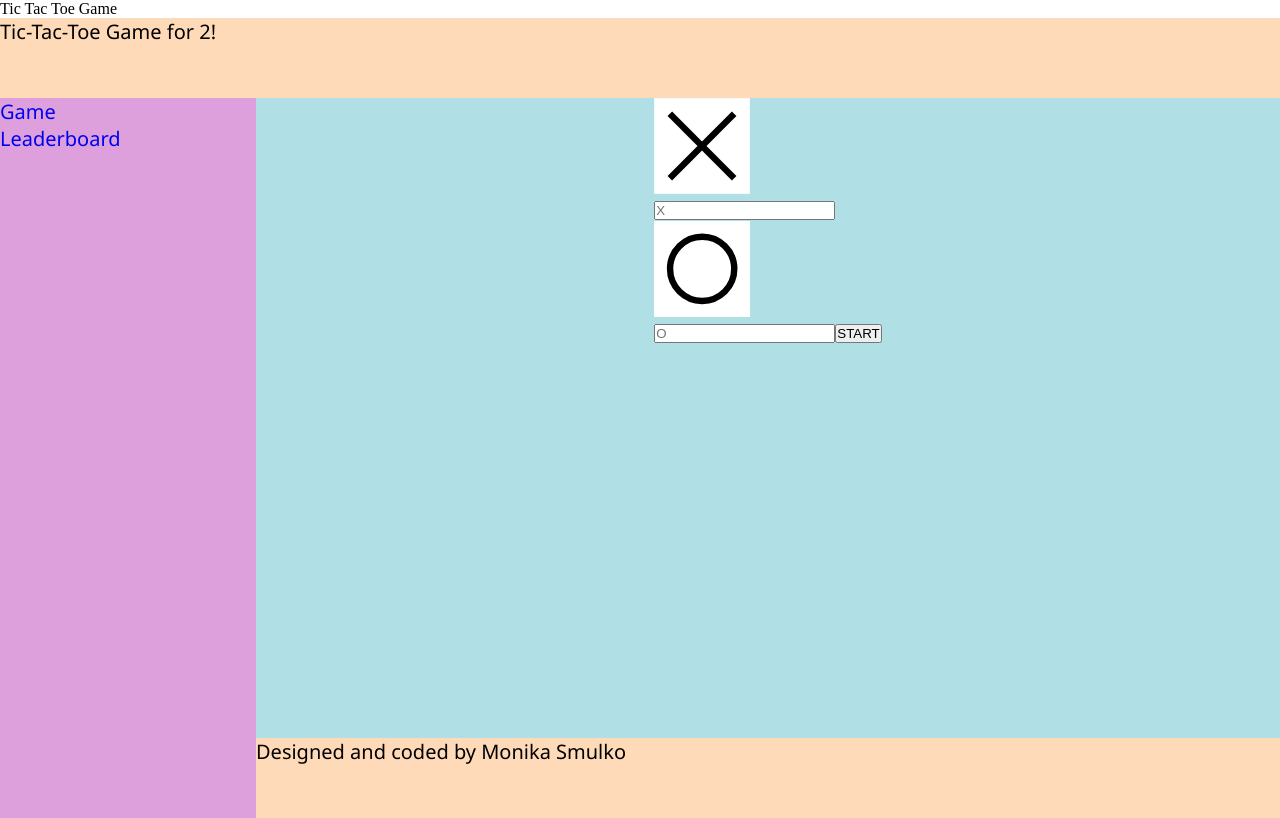
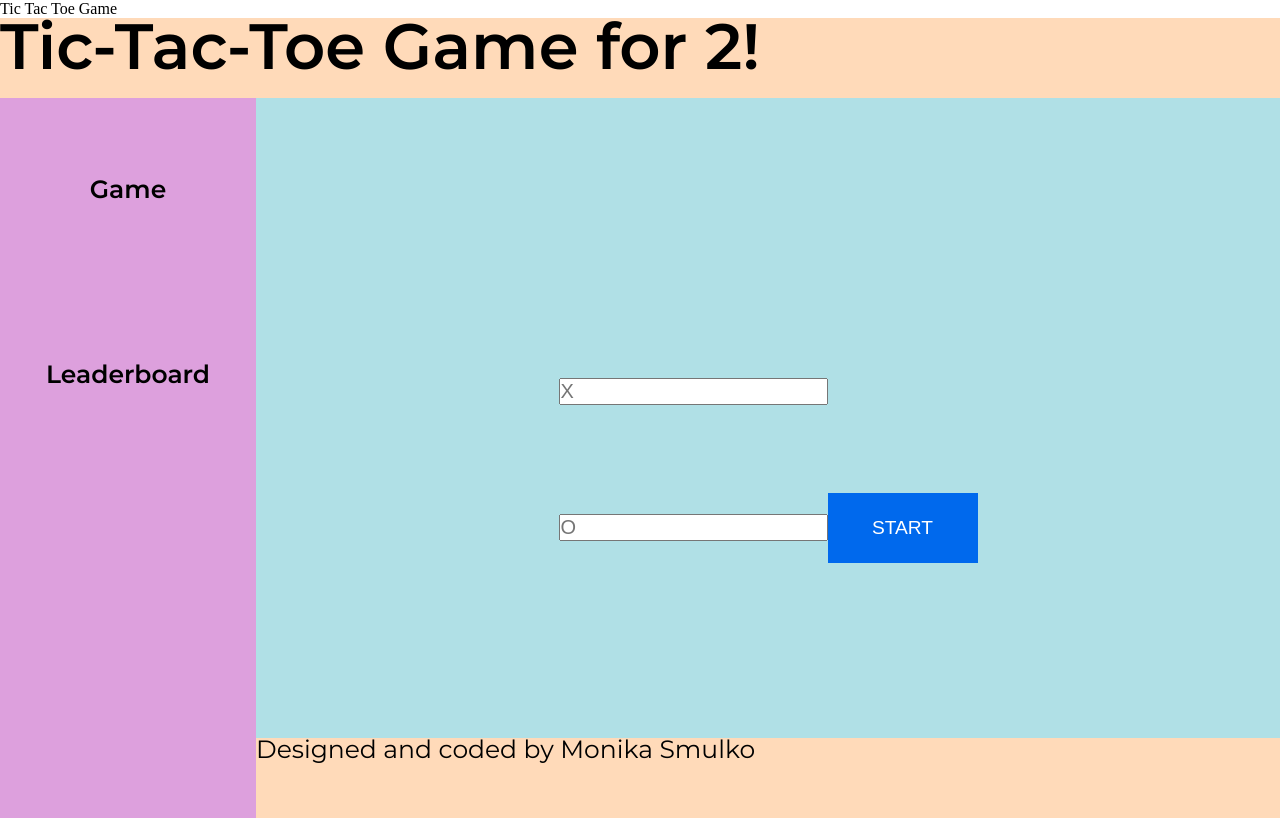
Before and after one commit to mosmulko/Tic-tac-toe, a React (Create React App) app: page /game in a window 1280 px wide. Built offline with nearby package versions, Linux system fonts and the light colour scheme.

Commit message:
Add styling

```diff
--- a/src/App.css
+++ b/src/App.css
@@ -1,18 +1,37 @@
+@font-face {
+  font-family: "montserratregular";
+  src: url("./public/fonts/montserrat-regular-webfont.woff2") format("woff2"),
+    url("./public/fonts/montserrat-regular-webfont.woff") format("woff");
+  font-weight: normal;
+  font-style: normal;
+}
+
+@font-face {
+  font-family: "montserratsemibold";
+  src: url("./public/fonts/montserrat-semibold-webfont.woff2") format("woff2"),
+    url("./public/fonts/montserrat-semibold-webfont.woff") format("woff");
+  font-weight: normal;
+  font-style: normal;
+}
+
 * {
   margin: 0;
   padding: 0;
 }
 
+#root {
+  font-family: "montserratsemibold";
+  font-size: 25px;
+}
+
 .appGrid {
   display: grid;
-  grid-template-columns: 20% 80%;
+  grid-template-columns: minmax(200px, 20%) auto;
   grid-template-rows: 10% 80% 10%;
   grid-template-areas:
     "header header"
     "nav main"
     "nav footer";
-  font-size: 20px;
-  font-family: "Segoe UI", Tahoma, Geneva, Verdana, sans-serif;
   height: 100%;
 }
 
@@ -23,6 +42,7 @@ footer {
 
 header {
   grid-area: header;
+  font-size: 8vh;
 }
 
 nav {
@@ -35,7 +55,6 @@ main {
   justify-content: center;
   grid-area: main;
   background-color: powderblue;
-  /* height: 70vh; */
 }
 
 main:first-child {
@@ -45,29 +64,107 @@ main:first-child {
 
 footer {
   grid-area: footer;
+  font-family: "montserratregular";
 }
 
-button {
-  text-transform: uppercase;
+footer.flex {
+  align-items: flex-end;
+}
+
+footer div {
+  margin-bottom: 0.5vh;
 }
 
 a {
   text-decoration: none;
+  color: black;
+}
+
+a:hover {
+  color: grey;
 }
 
 ul {
+  display: inherit;
+  flex-direction: column;
   list-style: none;
+}
+
+.menu li {
+  text-align: center;
+  padding: 10vh 0;
+}
+
+button {
+  display: inline-block;
+  border: none;
+  text-decoration: none;
+  text-transform: uppercase;
+  background: #0069ed;
+  color: #ffffff;
+  font-family: sans-serif;
+  font-size: 1.2rem;
+  cursor: pointer;
+  text-align: center;
+  height: 70px;
+  width: 150px;
+  padding: 1rem 2rem;
+  margin: 0;
+  -webkit-appearance: none;
+  -moz-appearance: none;
+}
+
+button:hover,
+button:focus {
+  background: #0053ba;
+}
+
+button:focus {
+  outline: 1px solid #fff;
+  outline-offset: -4px;
+}
+
+button:active {
+  transform: scale(0.99);
 }
 
 #burger {
   visibility: hidden;
 }
 
+.flex {
+  display: flex;
+  flex-wrap: wrap;
+}
+
+.flex.column {
+  flex-direction: column;
+}
+
+.flex.center {
+  justify-content: center;
+  align-items: center;
+}
+
 @media only screen and (max-device-width: 740px) {
+  .appGrid {
+    grid-template-columns: 1fr;
+    grid-template-rows: 12% 85% 3%;
+    height: 100%;
+  }
+
   header,
   main,
   footer {
     grid-column: 1/-1;
+  }
+
+  header {
+    font-size: 6vh;
+  }
+
+  header div {
+    margin-right: -23vw;
   }
 
   nav.menu {
@@ -99,11 +196,15 @@ ul {
     opacity: 0;
   }
 
+  footer {
+    font-size: 4vw;
+  }
+
   #burger {
     visibility: visible;
     position: absolute;
-    top: 10px;
-    left: 20px;
+    top: 1.5vh;
+    left: 8vw;
     background-color: transparent;
     height: 50px;
     width: 50px;
@@ -141,3 +242,24 @@ ul {
     top: 15px;
   }
 }
+
+@media only screen and (max-device-width: 740px) and (orientation: landscape) {
+  .appGrid {
+    grid-template-columns: 1fr;
+    grid-template-rows: 17% 78% 5%;
+    height: 100%;
+  }
+
+  header div {
+    font-size: 7vw;
+  }
+
+  footer {
+    font-size: 4vh;
+  }
+
+  #burger {
+    top: 0.4vh;
+    left: 6vw;
+  }
+}
--- a/src/features/GameLayout/Game.css
+++ b/src/features/GameLayout/Game/Game.css
@@ -1,8 +1,28 @@
+#game-wrapper {
+  width: 80vw;
+}
+
+#turn-display {
+  justify-content: space-between;
+  width: 80%;
+}
+
+#turn-display h3 {
+  font-size: 40px;
+  /* padding-right: 6vh; */
+}
+
+#timer {
+  font-size: 70px;
+  margin-right: 6vw;
+}
+
 #board {
   display: flex;
   flex-direction: row;
   flex-wrap: wrap;
-  width: 50vh;
+  width: 38vh;
+  margin-top: 8vh;
 }
 
 .field {
@@ -46,9 +66,16 @@
 }
 
 .label.x {
-  background-image: url("../../public/images/x-symbol.svg");
+  background-image: url("../../../public/images/x-symbol.svg");
 }
 
 .label.o {
-  background-image: url("../../public/images/o-symbol.svg");
+  background-image: url("../../../public/images/o-symbol.svg");
 }
+
+@media only screen and (max-device-width: 740px) and (orientation: landscape) {
+  #turn-display {
+    justify-content: center;
+    width: 100%;
+  }
+}
--- /dev/null
+++ b/src/features/GameLayout/GameLayout.css
@@ -0,0 +1,63 @@
+#game-layout {
+  width: 100%;
+}
+
+/* Form Component styling */
+
+h3.title {
+  text-align: center;
+  line-height: 35px;
+  margin: 5vh 0;
+}
+
+form {
+  height: 60%;
+  margin-top: 7vh;
+}
+
+form.flex {
+  flex-direction: column;
+  align-items: center;
+}
+
+form div.input {
+  margin: 5vh 0;
+}
+
+form div.label {
+  height: 6vh;
+  width: 6vh;
+  margin-right: 2vh;
+}
+
+form input[type="text"] {
+  font-size: 20px;
+}
+
+form button {
+  margin-top: 5vh;
+}
+
+button.game {
+  margin: 5vh 0;
+}
+
+@media only screen and (max-device-width: 740px) and (orientation: landscape) {
+  form {
+    margin-top: 2vh;
+  }
+
+  form div.label {
+    height: 6vw;
+    width: 6vw;
+    margin-right: 3vh;
+  }
+
+  form div.input {
+    margin: 0;
+  }
+
+  form button {
+    margin-top: 5vh;
+  }
+}
--- a/src/features/GameLayout/GameLayout.jsx
+++ b/src/features/GameLayout/GameLayout.jsx
@@ -6,8 +6,9 @@ import {
   namesChosen,
   selectNames,
 } from "../../app/reducers/playersSlice";
+import './GameLayout.css'
 import Form from "./Form";
-import Game from "./Game";
+import Game from "./Game/Game";
 import Winner from "./Winner";
 import Draw from "./Draw";
 import Button from './Button';
@@ -28,11 +29,11 @@ function GameLayout() {
   const handleButtonRender = (status, names) => {
     if (status === "new") return;
     let message = status === "playing" ? "Reset" : "Start";
-    return <Button click={() => startNewGame(status, names)} message={message} />;
+    return <Button click={() => startNewGame(status, names)} message={message} type='game'/>;
   };
 
   return (
-    <div>
+    <div id='layout' className='flex center column'>
       {
         {
           new: <Form submit={startNewGame} />,
```
